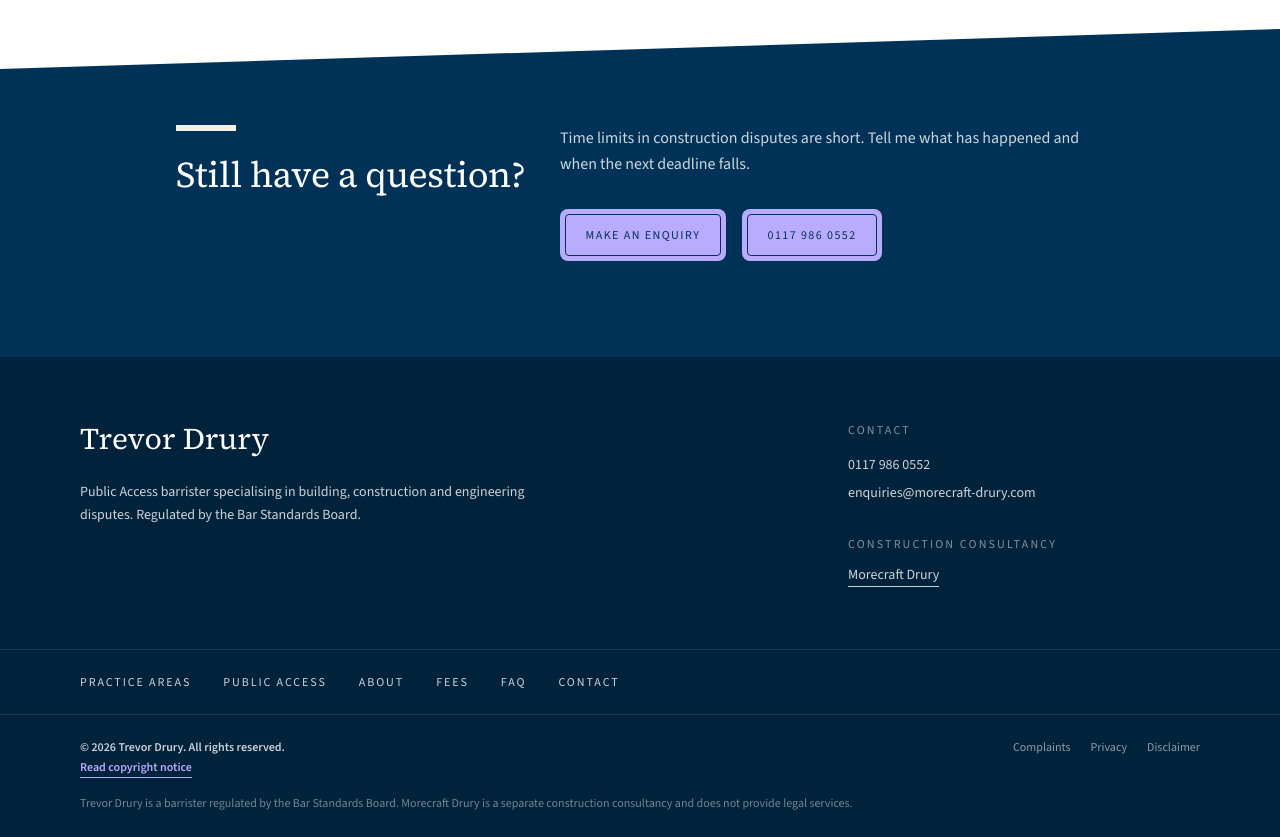
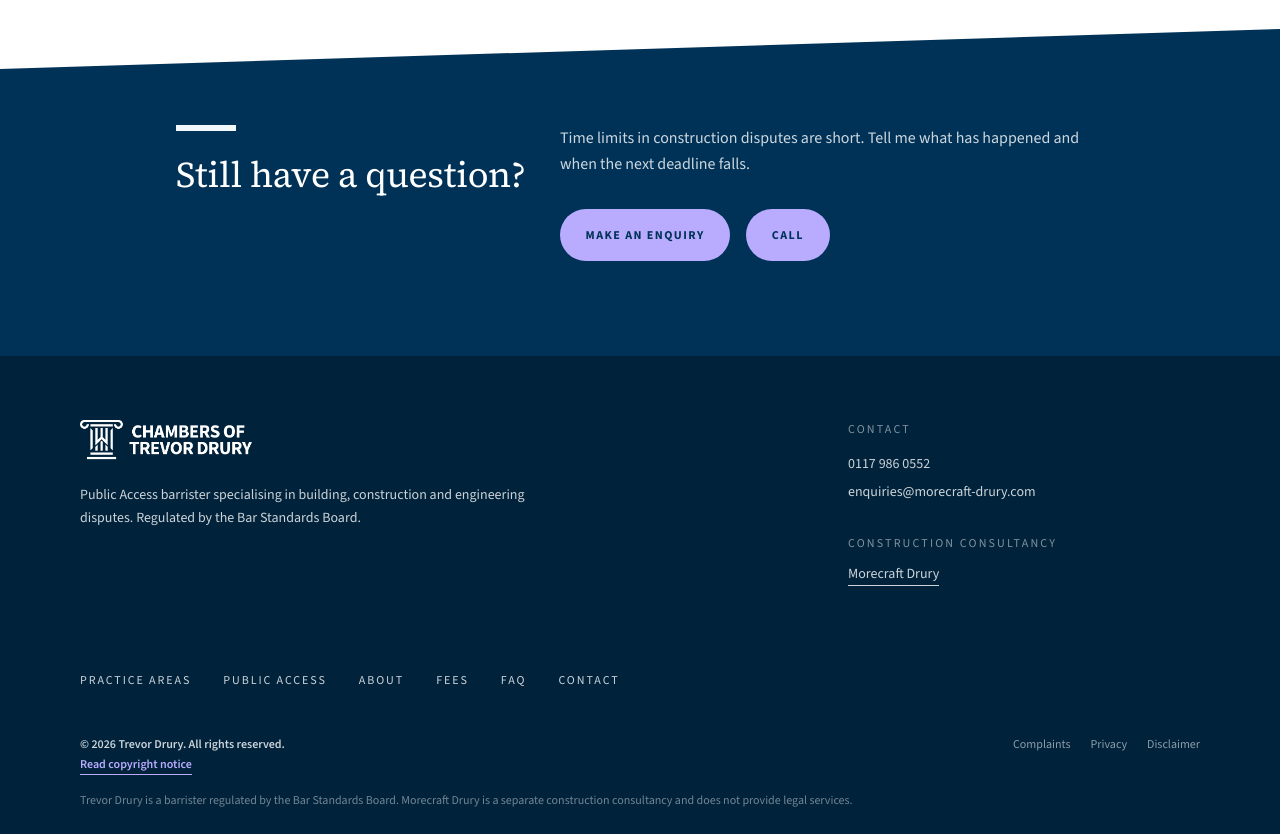
Before and after one commit to OlgitH/trevor-drury, a Next.js app: page /faq in a window 1280 px wide. Shown: the part 980-1817 px from the top of the page. Built offline with nearby package versions, Linux system fonts and the light colour scheme.

Commit message:
colour changes

```diff
--- a/src/app/globals.css
+++ b/src/app/globals.css
@@ -6,7 +6,7 @@
   --color-navy-deep: #00223b;
   --color-ink: #37323c;
   --color-stone: #f6f6f5;
-  --color-sand: #f6f1e6;
+  --color-sand: #f1f7fa;
   --color-iris: #2e2680;
   --color-teal-ink: #009aa0;
   --color-teal-soft: #4cc9c6;
@@ -56,35 +56,27 @@ h1, h2, h3 { text-wrap: balance; }
   .col-full { grid-column: 1 / -1; }
 }
 
-/* Dark blue button with a 2px sand keyline inset from the edge */
+/* Dark blue button, bold uppercase label */
 .btn-keyline {
   display: inline-block;
   padding: 1.1rem 1.6rem;
   white-space: nowrap;
   background: var(--color-navy);
   color: #fff;
-  border-radius: 0.5rem;
+  border-radius: 9999px;
   position: relative;
   font-size: 0.75rem;
+  font-weight: 700;
   letter-spacing: 0.12em;
   text-transform: uppercase;
   line-height: 1.4;
   transition: background .2s;
 }
-.btn-keyline::before {
-  content: '';
-  position: absolute;
-  inset: 5px;                      /* distance of the keyline from the button edge */
-  border: 1px solid #fff;
-  border-radius: 0.25rem;
-  pointer-events: none;
-}
 .btn-keyline:hover { background: var(--color-navy-deep); }
 
-/* Inverse of the house button, for dark (navy) backgrounds: light purple with navy text and a navy keyline */
+/* Inverse of the house button, for dark (navy) backgrounds: light purple with navy text */
 .btn-keyline-inverse { background: #b9acff; color: var(--color-navy); }
-.btn-keyline-inverse { border-radius: 0.5rem; }
-.btn-keyline-inverse::before { border-color: var(--color-navy); border-radius: 0.25rem; }
+.btn-keyline-inverse { border-radius: 9999px; }
 .btn-keyline-inverse:hover { background: #d2c9ff; }
 
 /* Section marker: short, thick gold bar above a section heading */
--- a/src/components/ContactCta.tsx
+++ b/src/components/ContactCta.tsx
@@ -16,7 +16,7 @@ export default function ContactCta({ heading = 'Discuss your dispute' }: { headi
           </p>
           <div className="mt-8 flex flex-wrap gap-4">
             <Link href="/contact/" className="btn-keyline btn-keyline-inverse">Make an enquiry</Link>
-            <a href={`tel:${site.phoneHref}`} className="btn-keyline btn-keyline-inverse">{site.phone}</a>
+            <a href={`tel:${site.phoneHref}`} className="btn-keyline btn-keyline-inverse" aria-label={`Call ${site.phone}`}>Call</a>
           </div>
         </div>
       </div>
--- a/src/components/Footer.tsx
+++ b/src/components/Footer.tsx
@@ -3,10 +3,17 @@ import { company, companyLink, copyright, nav, site } from '@/content/site'
 
 export default function Footer() {
   return (
-    <footer className="bg-navy-deep text-white/80">
+    <footer className="relative -mt-px bg-navy-deep text-white/80">
       <div className="wrap grid-12 py-16">
         <div className="col-lead">
-          <p className="font-serif text-3xl text-white">{site.name}</p>
+          {/* eslint-disable-next-line @next/next/no-img-element */}
+          <img
+            src="/images/logo.png"
+            alt={`Chambers of ${site.name}`}
+            width={1250}
+            height={291}
+            className="h-10 w-auto brightness-0 invert"
+          />
           <p className="mt-6 max-w-md text-sm leading-relaxed">
             Public Access barrister specialising in building, construction and engineering disputes.
             {' '}{site.regulator}.
@@ -25,7 +32,7 @@ export default function Footer() {
         </div>
       </div>
 
-      <div className="border-t border-white/10">
+      <div>
         <div className="wrap grid-12 py-6">
           <nav aria-label="Footer" className="col-full flex flex-wrap gap-x-8 gap-y-2 text-xs uppercase tracking-[0.16em] text-white/80">
             {nav.map((n) => (
@@ -35,7 +42,7 @@ export default function Footer() {
         </div>
       </div>
 
-      <div className="border-t border-white/10">
+      <div>
         <div className="wrap grid-12 !gap-y-4 py-6 text-xs text-white/55">
           <div className="col-full flex flex-col gap-3 md:flex-row md:justify-between">
             <p className="font-semibold text-white/80">
--- a/src/components/Header.tsx
+++ b/src/components/Header.tsx
@@ -102,7 +102,7 @@ export default function Header() {
         </button>
       </div>
       {open && (
-        <nav id="mobile-nav" aria-label="Mobile" className="border-t border-white/15 bg-navy-deep text-white lg:hidden">
+        <nav id="mobile-nav" aria-label="Mobile" className="bg-navy-deep text-white lg:hidden">
           <div className="wrap flex flex-col py-4">
             {nav.map((n) => (
               <Link
```
